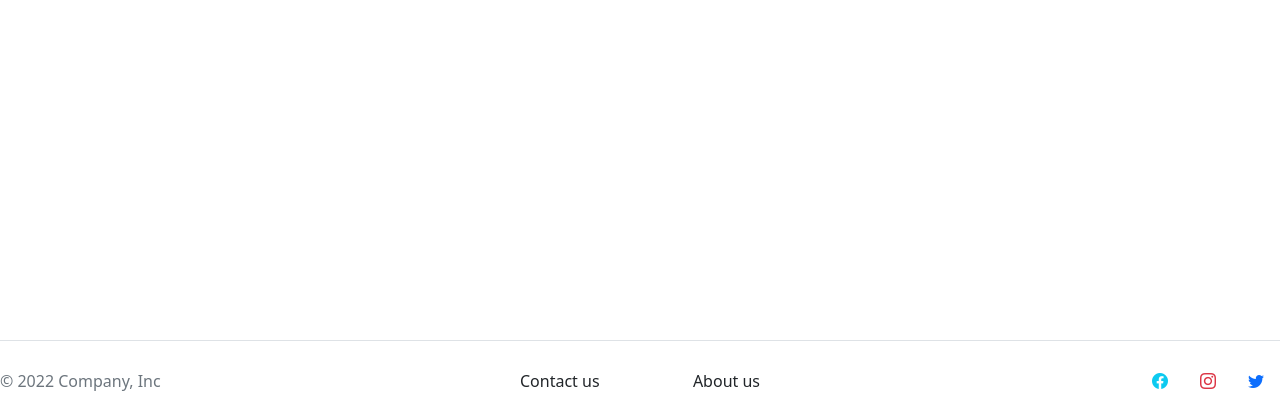
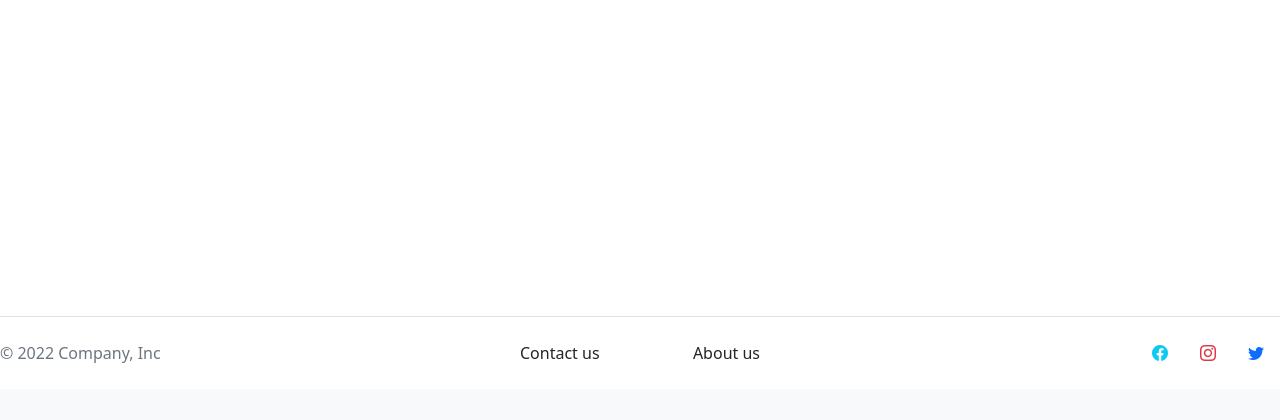
Before and after one commit to Vegas007/code2go, a Flask app: page / in a window 1280 px wide. Shown: the part 540-960 px from the top of the page. After the commit the page ends 903 px from the top, so only its background shows below. Run offline with Flask 3, Linux system fonts and the light colour scheme; parts of the project's set-up code (start-up, migrations or seed data) failed here and were passed over; some libraries are stand-ins or nearby versions.

Commit message:
Refactor authentication, base and contact pages

```diff
--- a/static/base.css
+++ b/static/base.css
@@ -1,10 +1,8 @@
-html {
-    height: 100vh;
-}
-
-.footer-container footer {
-    height: 10vh;
-    bottom: 0;
+body {
+  display: flex;
+  min-height: 100vh;
+  flex-direction: column;
+  justify-content: space-between;
 }
 
 .gradient-custom-3 {
--- /dev/null
+++ b/static/contact.css
@@ -0,0 +1,6 @@
+.contact-container {
+    display: flex;
+    flex-direction: column;
+    justify-content: center;
+    border: 1px solid red;
+}
--- a/templates/base.html
+++ b/templates/base.html
@@ -53,8 +53,8 @@
 
 <div id="content">{% block content %}{% endblock %}</div>
 
-<div class="footer-container">
-	<footer class="d-flex flex-wrap justify-content-between align-items-center py-3 my-4 border-top">
+{#<div class="footer-container">#}
+	<footer class="d-flex flex-wrap justify-content-between align-items-center py-3 border-top">
 		<div class="col-md-4 d-flex align-items-center">
 			<span class="mb-3 mb-md-0 text-muted">&copy; 2022 Company, Inc</span>
 		</div>
@@ -76,7 +76,7 @@
 			</li>
 		</ul>
 	</footer>
-</div>
+{#</div>#}
 </body>
 
 </html>
```
Also changed, not shown: static/login.css (added, +14 -0 lines), templates/contact.html (+11 -0 lines), templates/login.html (+5 -6 lines), templates/register.html (+7 -7 lines).
